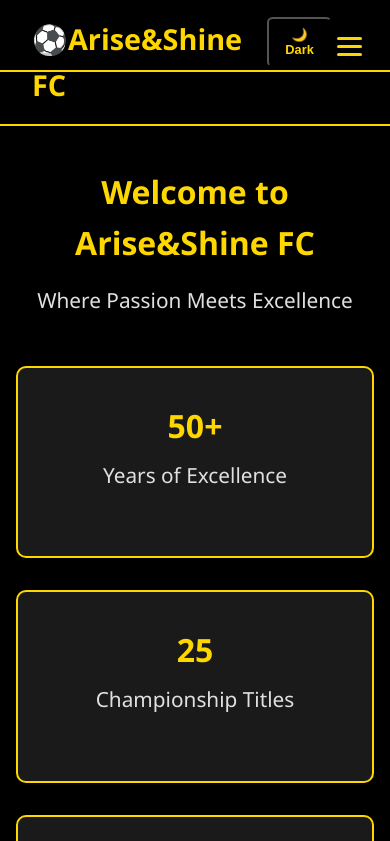
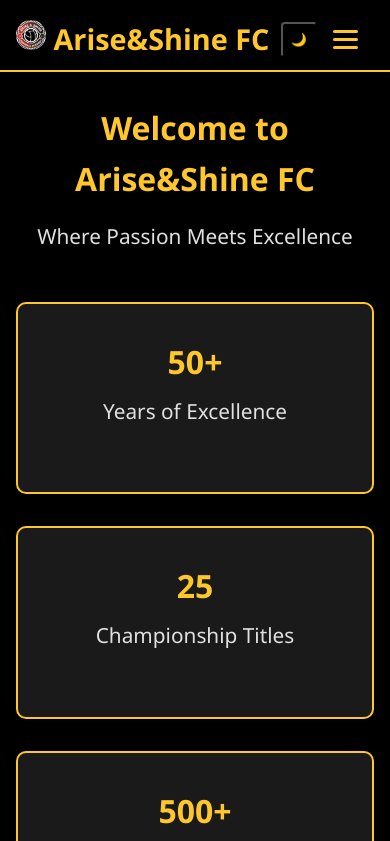
Before and after one commit to Arolat001/Arise-Ball, a plain HTML site: page index.html in a window 390 px wide. Shown: the top 841 px of the page. Drawn offline with Linux system fonts and the light colour scheme.

Commit message:
Add files via upload

```diff
--- a/index.html
+++ b/index.html
@@ -23,8 +23,8 @@
             --bg-tertiary: #2a2a2a;
             --text-primary: #e0e0e0;
             --text-secondary: #999;
-            --accent-color: #ffd700;
-            --border-color: #ffd700;
+            --accent-color: #ffc72c;
+            --border-color: #f0f0f0;
             --card-bg: #1a1a1a;
         }
 
@@ -34,7 +34,7 @@
             --bg-tertiary: #f0f0f0;
             --text-primary: #f5f5f5;
             --text-secondary: #666;
-            --accent-color: #ff8c00;
+            --accent-color: #ffc72c;
             --border-color: #1a3a52;
             --card-bg: #1a3a52;
         }
@@ -56,7 +56,7 @@
             padding: 1rem 2rem;
             box-shadow: 0 2px 10px rgba(0, 0, 0, 0.2);
             z-index: 1000;
-            border-bottom: 2px solid var(--accent-color);
+            /* border-bottom: 2px solid var(--accent-color); */
             transition: background 0.3s ease, border-color 0.3s ease;
         }
 
@@ -107,7 +107,7 @@
             font-weight: 600;
             transition: all 0.3s ease;
             font-size: 0.9rem;
-            margin-bottom: 2.5rem;
+            /* margin-bottom: 2.5rem; */
             margin-right: 5px;
         }
 
@@ -148,8 +148,7 @@
         @media (max-width: 768px) {
             .hamburger {
                 display: flex;
-                margin-bottom: 2rem;
-                margin-right: -4px;
+
             }
 
             .nav-links {
@@ -254,12 +253,7 @@
         .stat-card p {
             color: var(--text-primary);
         }
-        @media screen and (max-width: 768px) {
-            .container{
-                margin-top: 4rem;
-            }
 
-        }
 
         /* About Section */
         #about {
@@ -570,7 +564,8 @@
     <!-- Navigation -->
     <nav>
         <div class="nav-container">
-            <a href="#home" class="logo">⚽Arise&Shine FC</a>
+            <a href="#home" class="logo"> <img src="/Logo.jpg" alt="" width="30px" height="30px"
+                    style="border-radius: 50%;margin-left: -1rem;"> Arise&Shine FC</a>
             <ul class="nav-links" id="navLinks">
                 <a href="#home">Home</a>
                 <a href="#about">About the Team</a>
@@ -578,7 +573,7 @@
                 <a href="#fixtures">Fixtures & Results</a>
             </ul>
             <!-- Added theme toggle button -->
-            <button class="theme-toggle" id="themeToggle">🌙 Dark</button>
+            <button class="theme-toggle" id="themeToggle">🌙</button>
             <div class="hamburger" id="hamburger">
                 <span></span>
                 <span></span>
@@ -644,7 +639,8 @@
                                 </div>
                                 <h4>John Smith</h4>
                                 <p>Manager</p>
-                                <p>Lorem ipsum dolor sit amet consectetur, adipisicing elit. Nisi aperiam blanditiis sapiente neque iusto hic quo pariatur, laborum delectus illo.</p>
+                                <p>Lorem ipsum dolor sit amet consectetur, adipisicing elit. Nisi aperiam blanditiis
+                                    sapiente neque iusto hic quo pariatur, laborum delectus illo.</p>
                             </div>
 
                             <div class="member">
@@ -653,7 +649,9 @@
                                 </div>
                                 <h4>Mike Davis</h4>
                                 <p>Fitness Coach</p>
-                                <p>Lorem ipsum dolor sit amet consectetur adipisicing elit. Debitis, quia? Delectus necessitatibus corrupti illo fugit laudantium consequuntur qui, non recusandae beatae quam veritatis praesentium dolores tempora enim maiores? Nemo, vel!</p>
+                                <p>Lorem ipsum dolor sit amet consectetur adipisicing elit. Debitis, quia? Delectus
+                                    necessitatibus corrupti illo fugit laudantium consequuntur qui, non recusandae
+                                    beatae quam veritatis praesentium dolores tempora enim maiores? Nemo, vel!</p>
                             </div>
                             <div class="member">
                                 <div class="member-image">
@@ -661,7 +659,8 @@
                                 </div>
                                 <h4>Emma Wilson</h4>
                                 <p>Medical Officer</p>
-                                <p>Lorem ipsum dolor sit amet, consectetur adipisicing elit. Dicta voluptate expedita deleniti animi cumque nihil quae perferendis facilis natus nemo.</p>
+                                <p>Lorem ipsum dolor sit amet, consectetur adipisicing elit. Dicta voluptate expedita
+                                    deleniti animi cumque nihil quae perferendis facilis natus nemo.</p>
                             </div>
                         </div>
                     </div>
@@ -777,7 +776,7 @@
         const currentTheme = localStorage.getItem('theme') || 'dark';
         if (currentTheme === 'light') {
             body.classList.add('light-mode');
-            themeToggle.textContent = '☀️ Light';
+            themeToggle.textContent = '☀️';
         }
 
         // Theme toggle button click handler
@@ -786,7 +785,7 @@
             const isLightMode = body.classList.contains('light-mode');
 
             // Update button text and save preference
-            themeToggle.textContent = isLightMode ? '☀️ Light' : '🌙 Dark';
+            themeToggle.textContent = isLightMode ? '☀️' : '🌙';
             localStorage.setItem('theme', isLightMode ? 'light' : 'dark');
         });
 
```
